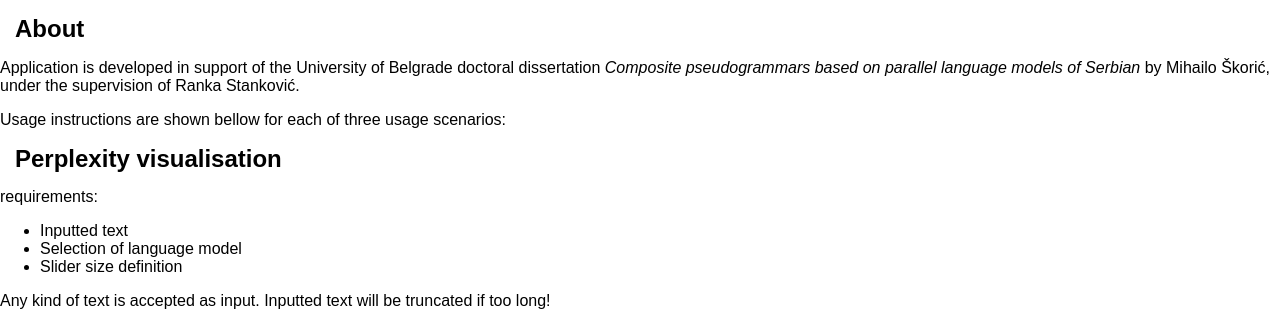
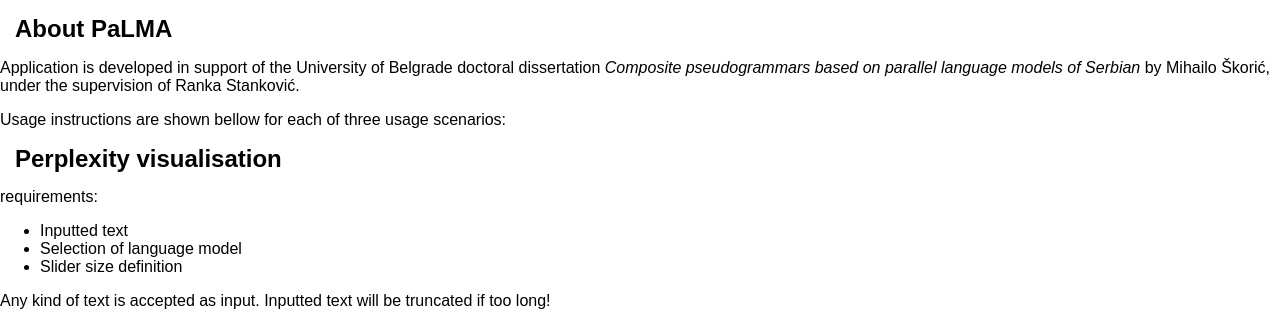
Before and after one commit to procesaur/PaLMA, a Flask app: page /help in a window 1280 px wide. Shown: the top 313 px of the page. Run offline with Flask 2, Linux system fonts and the light colour scheme; parts of the project's set-up code (start-up, migrations or seed data) failed here and were passed over.

Commit message:
plma > palma

```diff
--- a/config.json
+++ b/config.json
@@ -1,6 +1,6 @@
 {
   "lock": false,
-  "log" : "/var/log/plma.log",
+  "log" : "/var/log/palma.log",
   "models":["procesaur/gpt2-srlat", "procesaur/gpt2-srlat-sem", "procesaur/gpt2-srlat-synt", "gpt2"],
   "inputmax": 300,
   "inputs": {
--- a/templates/help.html
+++ b/templates/help.html
@@ -7,7 +7,7 @@
 </head>
 <body>
 <div>
-    <h2>About</h2>
+    <h2>About PaLMA</h2>
     <p>
         Application is developed in support of the University of Belgrade doctoral dissertation
         <i>Composite pseudogrammars based on parallel language models of Serbian</i> by Mihailo Škorić,
```
Also changed, not shown: README.md, 2 other files.
